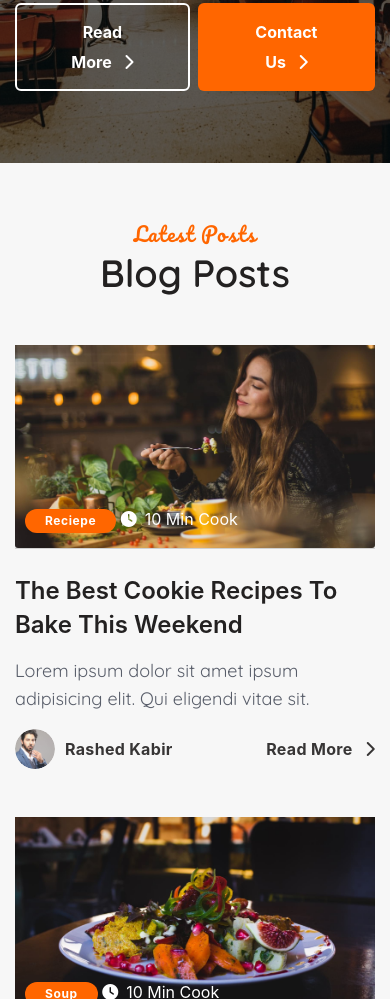
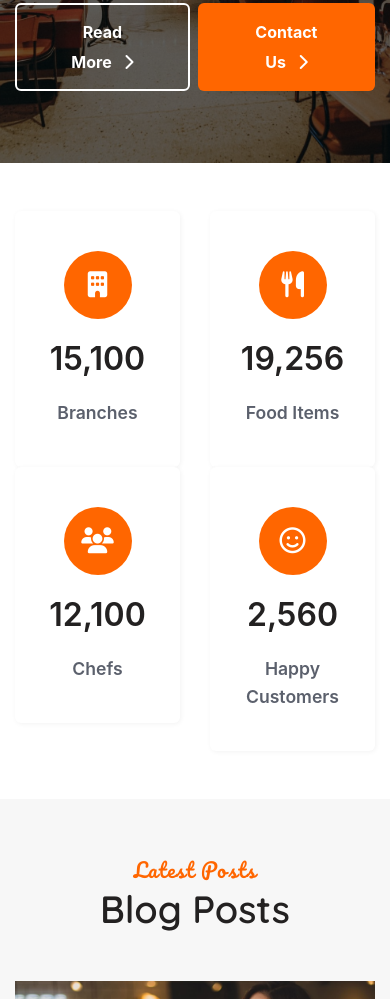
Before and after one commit to shanebenjamindev/CapstoneProject, a plain HTML site: page index.html in a window 390 px wide. Shown: the part 3886-4885 px from the top of the page. Drawn offline with nearby package versions, Linux system fonts and the light colour scheme; some packages are replaced by stand-ins of ours; a script that the page names is missing; files whose address does not match are found by name; a web font is replaced by a local one.

Commit message:
stats section + responsive

```diff
--- a/css/style.css
+++ b/css/style.css
@@ -412,6 +412,67 @@ header {
     }
 }
 
+/* Stats */
+#stats{
+    margin-top: -70px;
+}
+
+.stats__item{
+    background-color: var(--bg-color);
+    padding: 40px 20px;
+    border-radius: var(--border-radius);
+    text-align: center;
+    transition: all .3s linear;
+    box-shadow: rgba(1, 1, 1, 0.05) 1px 1px 5px 0px;
+}
+
+.stats__item:hover{
+    transform: translateY(-0.25rem);
+    box-shadow: rgba(46, 41, 51, 0.08) 0px 2px 4px, rgba(71, 63, 79, 0.16) 0px 5px 10px;
+}
+
+.stats__icon{
+    margin: 0 auto;
+    background-color: var(--primary-color);
+    font-size: 26px;
+    border-radius: 50%;
+    width: 68px;
+    height: 68px;
+    color: #fff;
+    text-align: center;
+    line-height: 68px;
+}
+
+.stats__num{
+    margin-top:16px ;
+    font-size: 2.6rem;
+    font-weight: 600;
+    color: var(--heading-color);
+    transition: all .5s;
+}
+
+.stats__label{
+    margin-bottom: 0;
+    font-weight: 600;
+    font-size: 1.1rem;
+    line-height: 28px;
+    color: var(--font-color);
+}
+
+@media screen and (max-width: 640px) {
+    .stats__num{
+    font-size: 2rem;
+    }
+}
+
+@media screen and (max-width:991.98px){
+    #stats{
+        margin-top: 0;
+    }
+}
+
+
+
 /* section 3: Blogs : Giang */
 #blogs,
 .card,
--- a/index.html
+++ b/index.html
@@ -332,6 +332,7 @@
       </section>
 
       <!-- Section 5: Count, stats, video: QAnh -->
+      <!-- Count -->
       <section id="count" class="py-5">
         <div class="container count__container py-4 pb-lg-5 pt-lg-3">
             <div class="count__content py-lg-5">
@@ -355,6 +356,66 @@
               </div>
             </div>
           </div>
+      </section>
+
+      <!-- Stats -->
+      <section id="stats" class="py-5 py-lg-0">
+        <div class="container stats__container">
+          <div class="row stats__row">
+            <div class="col-6 col-md-3 stats__col">
+              <div class="stats__item">
+                <div class="stats__icon">
+                  <i class="fa-solid fa-building"></i>
+                </div>
+                <p class="stats__num">
+                  15,100
+                </p>
+                <p class="stats__label">
+                  Branches
+                </p>
+              </div>
+            </div>
+            <div class="col-6 col-md-3 stats__col">
+              <div class="stats__item">
+                <div class="stats__icon">
+                  <i class="fa-solid fa-utensils"></i>
+                </div>
+                <p class="stats__num">
+                  19,256
+                </p>
+                <p class="stats__label">
+                  Food Items
+                </p>
+              </div>
+            </div>
+            <div class="col-6 col-md-3 stats__col">
+              <div class="stats__item">
+                <div class="stats__icon">
+                  <i class="fa-solid fa-users"></i>
+                </div>
+                <p class="stats__num">
+                  12,100
+                </p>
+                <p class="stats__label">
+                  Chefs
+                </p>
+              </div>
+            </div>
+            <div class="col-6 col-md-3 stats__col">
+              <div class="stats__item">
+                <div class="stats__icon">
+                  <i class="fa-regular fa-face-smile"></i>
+                </div>
+                <p class="stats__num">
+                  2,560
+                </p>
+                <p class="stats__label">
+                  Happy Customers
+                </p>
+              </div>
+            </div>
+          </div>
+        </div>
       </section>
 
       <!-- Section 6: Blogs: Giang -->
```
